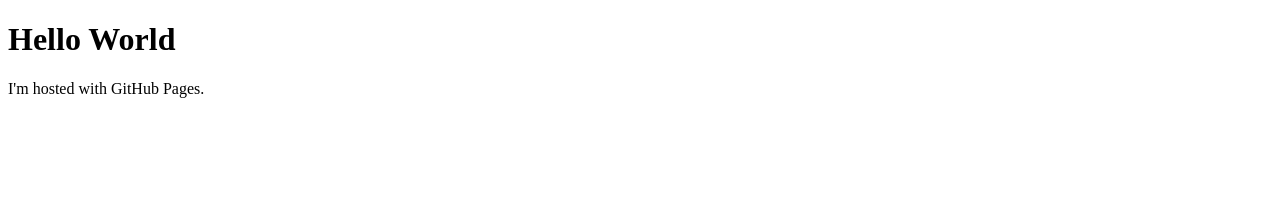
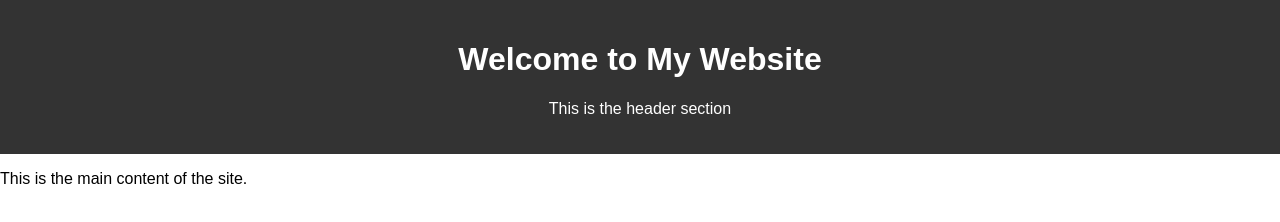
Before and after one commit to itswxlker/itswxlker.github.io, a plain HTML site: page index.html in a window 1280 px wide. Drawn offline with Linux system fonts and the light colour scheme.

Commit message:
Update index.html

```diff
--- a/index.html
+++ b/index.html
@@ -1,7 +1,33 @@
 <!DOCTYPE html>
-<html>
+<html lang="en">
+<head>
+  <meta charset="UTF-8">
+  <meta name="viewport" content="width=device-width, initial-scale=1.0">
+  <title>My Basic Website</title>
+  <style>
+    body {
+      font-family: Arial, sans-serif;
+      margin: 0;
+      padding: 0;
+    }
+    header {
+      background-color: #333;
+      color: white;
+      padding: 20px;
+      text-align: center;
+    }
+  </style>
+</head>
 <body>
-<h1>Hello World</h1>
-<p>I'm hosted with GitHub Pages.</p>
+
+  <header>
+    <h1>Welcome to My Website</h1>
+    <p>This is the header section</p>
+  </header>
+
+  <main>
+    <p>This is the main content of the site.</p>
+  </main>
+
 </body>
 </html>
```
